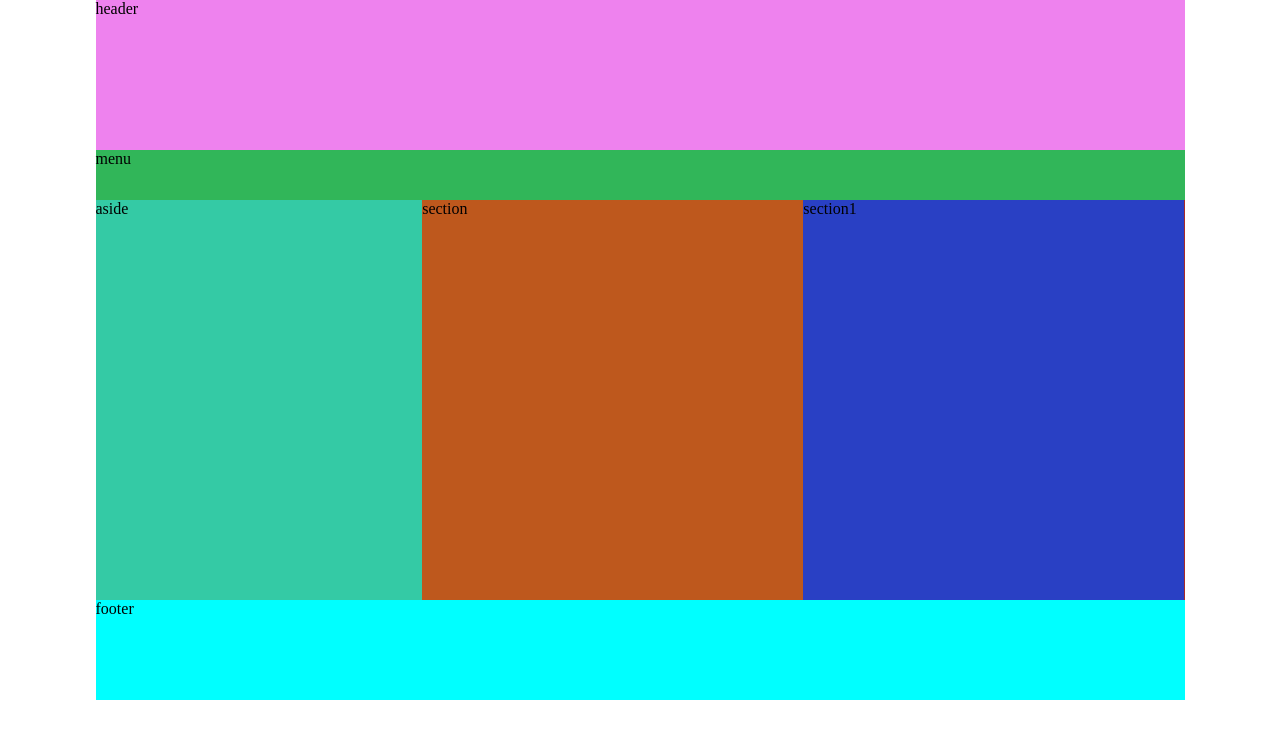
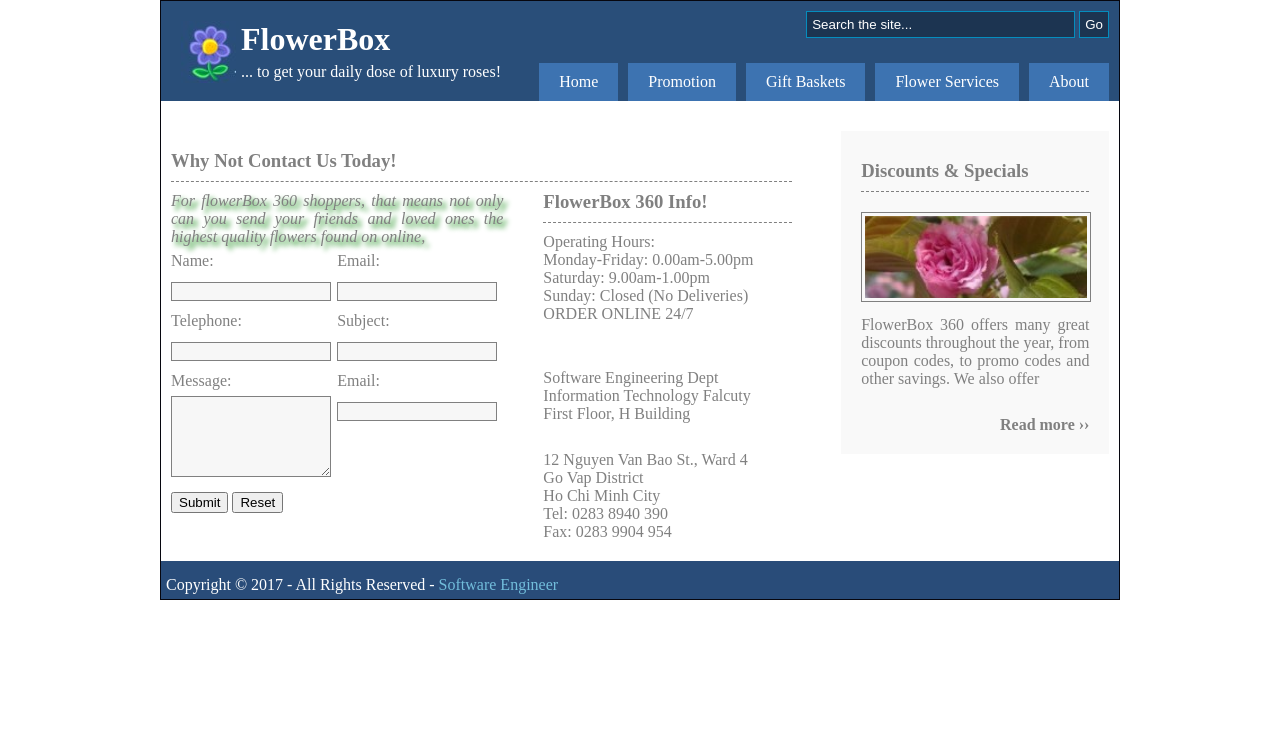
Before and after one commit to quocbao64/05-57_Huynh-Quoc-Bao_Nguyen-Van-Phu_20052221_20048881, a plain HTML site: page html/index.html in a window 1280 px wide. Drawn offline with Linux system fonts and the light colour scheme.

Commit message:
bai tap thuong ki

```diff
--- /dev/null
+++ b/css/index.css
@@ -0,0 +1,162 @@
+* {
+    margin: 0 auto;
+    box-sizing: border-box;
+}
+body {
+    width: 960px;
+    border: 1px solid rgb(6, 6, 14);
+    color: gray;
+}
+#header {
+    height: 100px;
+    background-color: #294e79;
+    position: relative;
+    color: white;
+}
+
+#header img {
+    position: absolute;
+    top: 20px;
+    left: 20px;
+}
+
+#header h1 {
+    position: absolute;
+    top: 20px;
+    left: 80px;
+}
+
+#header p {
+    position: absolute;
+    bottom: 20px;
+    left: 80px;
+}
+
+#header form {
+    position: absolute;
+    top: 10px;
+    right: 10px;
+}
+
+.menu-parent {
+    position: absolute;
+    right: 10px;
+    bottom: 0;
+    display: flex;
+    list-style: none;
+}
+
+.menu-parent a {
+    color: white;
+    padding: 10px 20px;
+    display: block;
+    text-decoration: none;
+    background-color: #3d73b1;
+    margin-left: 10px;
+}
+
+.menu-parent a:hover {
+    color: rgb(63, 63, 139);
+}
+
+.menu-child {
+    display: none;
+}
+
+.menu-parent li:hover .menu-child {
+    display: block;
+    position: absolute;
+    margin-left: -40px;
+}
+
+#header input,
+#header button {
+    background-color: #1c3451;
+    border: 1px solid #058dbe;
+    padding: 5px;
+}
+
+#header input::-webkit-input-placeholder,
+#header button {
+    color: white;
+}
+
+#section {
+    width: 70%;
+    float: left;
+    padding: 40px 40px 20px 10px;
+}
+
+#section form {
+    width: 60%;
+    float: left;
+    padding-right: 40px;
+}
+
+#section input {
+    width: 160px;
+    background-color: #f7f7f7;
+    border: 1px solid gray;
+}
+
+#section textarea {
+    width: 160px;
+    background-color: #f7f7f7;
+    border: 1px solid gray;
+}
+
+#section form p:first-child {
+    columns: red;
+    text-shadow: 4px 4px 5px green;
+}
+
+#section-right {
+    width: 40%;
+    float: right;
+}
+
+.form-col {
+    width: 50%;
+    float: left;
+}
+
+.form-row {
+    clear: both;
+    line-height: 30px;
+}
+
+#aside {
+    width: 28%;
+    float: right;
+    margin: 30px 1%;
+    background-color: #f9f9f9;
+    padding: 20px;
+}
+
+#aside img {
+    width: 230px;
+    margin-top: 20px;
+    border: 1px solid gray;
+    padding: 3px;
+}
+
+p {
+    margin-top: 10px;
+    text-align: justify;
+}
+
+#aside p:last-child {
+    font-weight: bold;
+    float: right;
+}
+
+h3 {
+    border-bottom: 1px dashed gray;
+    line-height: 40px;
+}
+
+#footer {
+    clear: both;
+    background-color: #294c79;
+    padding: 5px;
+}
--- a/html/index.html
+++ b/html/index.html
@@ -5,64 +5,119 @@
         <meta http-equiv="X-UA-Compatible" content="IE=edge" />
         <meta name="viewport" content="width=device-width, initial-scale=1.0" />
         <title>Document</title>
-        <style>
-            * {
-                padding: 0;
-                margin: auto;
-            }
-            .wrapper {
-                width: 1089px;
-                height: 700px;
-                background-color: blue;
-            }
-            header {
-                height: 150px;
-                background-color: violet;
-            }
-            menu {
-                height: 50px;
-                background-color: rgb(49, 182, 89);
-            }
-            .content {
-                height: 400px;
-                width: 1089px;
-                background-color: brown;
-            }
-            aside {
-                height: 100%;
-                width: 30%;
-                background-color: rgb(52, 202, 165);
-                float: left;
-            }
-            section,
-            section1 {
-                height: 100%;
-                width: 35%;
-                float: left;
-            }
-            section {
-                background-color: rgb(190, 88, 29);
-            }
-            section1 {
-                background-color: rgb(41, 64, 196);
-            }
-            footer {
-                height: 100px;
-                width: 100%;
-                background-color: aqua;
-            }
-        </style>
+        <link rel="stylesheet" href="../css/index.css">
     </head>
     <body>
-        <div class="wrapper">
-            <header>header</header>
-            <menu>menu</menu>
-            <div class="content">
-                <aside>aside</aside>
-                <section>section</section>
-                <section1>section1</section1>
+        <div id="header">
+            <img src="../image/logo.jpg" alt="" />
+            <h1>FlowerBox</h1>
+            <p>... to get your daily dose of luxury roses!</p>
+            <form action="">
+                <input
+                    type="search"
+                    id="txtSearch"
+                    placeholder="Search the site..."
+                    size="30"
+                />
+                <button>Go</button>
+            </form>
+            <ul class="menu-parent">
+                <li><a href="">Home</a></li>
+                <li><a href="">Promotion</a></li>
+                <li><a href="">Gift Baskets</a></li>
+                <li><a href="">Flower Services</a></li>
+                <li>
+                    <ul class="menu-child">
+                        <li><a href="">Flower for Wedding</a></li>
+                        <li><a href="">Flower for Conference</a></li>
+                    </ul>
+                </li>
+                <li><a href="">About</a></li>
+            </ul>
+        </div>
+        <div id="section">
+            <h3>Why Not Contact Us Today!</h3>
+            <form action="">
+                <p>
+                    <i
+                        >For flowerBox 360 shoppers, that means not only can you
+                        send your friends and loved ones the highest quality
+                        flowers found on online,
+                    </i>
+                </p>
+                <div class="form-row">
+                    <div class="form-col">
+                        <label for="txtName">Name: </label>
+                        <input type="text" id="txtName">
+                    </div>
+                    <div class="form-col">
+                        <label for="txtEmail">Email: </label>
+                        <input type="text" id="txtEmail">
+                    </div>
+                </div>
+                <div class="form-row">
+                    <div class="form-col">
+                        <label for="txtName">Telephone: </label>
+                        <input type="text" id="txtName">
+                    </div>
+                    <div class="form-col">
+                        <label for="txtEmail">Subject: </label>
+                        <input type="text" id="txtEmail">
+                    </div>
+                </div>
+                <div class="form-row">
+                    <div class="form-col">
+                        <label for="txtMessage">Message: </label>
+                        <textarea name="" id="txtMessage" cols="40" rows="5"></textarea>
+                    </div>
+                    <div class="form-col">
+                        <label for="txtEmail">Email: </label>
+                        <input type="text" id="txtEmail">
+                    </div>
+                </div>
+                <div class="form-row">
+                    <button type="submit">Submit</button>
+                    <button type="reset">Reset</buttont>
+                </div>
+            </form>
+            <div id="section-right">
+                <h3>FlowerBox 360 Info!</h3>
+                <p>Operating Hours: <br>
+                    Monday-Friday: 0.00am-5.00pm <br>
+                    Saturday: 9.00am-1.00pm <br>
+                    Sunday: Closed (No Deliveries) <br>
+                    ORDER ONLINE 24/7 <br> <br> <br>
+                </p>
+                <p>
+                    Software Engineering Dept <br>
+                    Information Technology Falcuty <br>
+                    First Floor, H Building <br> <br>
+                </p>
+                <p>
+                    12 Nguyen Van Bao St., Ward 4 <br>
+                    Go Vap District <br>
+                    Ho Chi Minh City <br>
+                    Tel: 0283 8940 390 <br>
+                    Fax: 0283 9904 954
+                </p>
             </div>
-            <footer>footer</footer>
+        </div>
+        <div id="aside">
+            <h3>Discounts & Specials</h3>
+            <img src="../image/flower.jpg" alt="">
+            <p>FlowerBox 360 offers many great discounts throughout the year, from coupon codes, to promo codes and other savings. We also offer</p>
+            <br>
+            <p>Read more &#155;&#155;</p>
+        </div>
+        <div id="footer">
+            <p>
+                <span style="color: white">
+                    Copyright &copy; 2017 - All Rights Reserved -
+                </span>
+                <span style="color: rgb(114,189,219);">
+                    Software Engineer
+                </span>
+            </p>
         </div>
     </body>
 </html>
```
Also changed, not shown: image/flower.jpg (added), image/logo.jpg (added), image/pic1.jpg (added).
